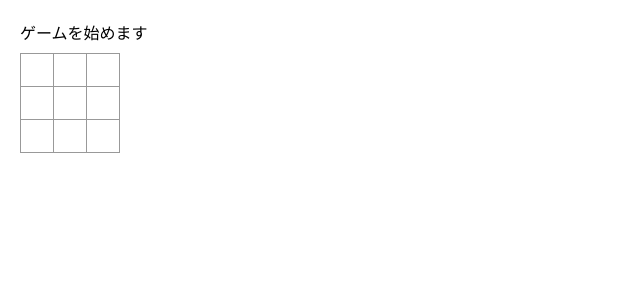
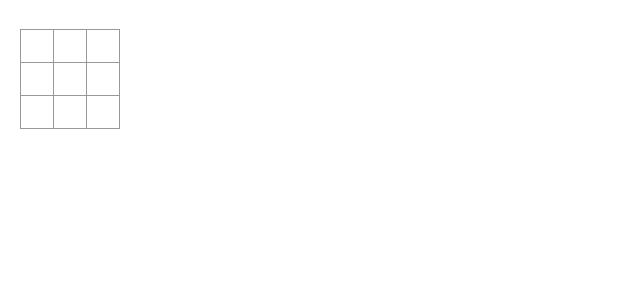
Before and after one commit to naokiuma/react_tutorial_ts, a React (Create React App) app: page / in a window 1280 px wide. Shown: the top 300 px of the page, without its empty margins (0-640 px from the left). Built offline with nearby package versions, Linux system fonts and the light colour scheme.

Commit message:
全体像

```diff
--- a/src/App.tsx
+++ b/src/App.tsx
@@ -1,93 +1,57 @@
 import { useState } from "react";
 import {calculateWinner} from "../src/library/calculateWinner"
 
-type SquareType = {
-	value:number|string
-}
+
+//色ん関数の書き方はこちらも参考に。
 
 
-// パターン1_A アロー関数、型定義をジェネリックで行う方法。typeを利用。-------------
-// 凡庸的な型を定義する方法。React.FCは関数コンポーネントを定義する型で、React.FC<T>という形で使用する。
-// const Square:React.FC<SquareType> = (props) =>{
-// 	function handleClick() {
-// 		console.log('clicked!');
-// 	}
+/*スクエア--------------------*/
 
-// 	return <button onClick={handleClick} className="square">{props.value}</button>
-// }
-
-// パターン２_A アロー関数で、型定義をジェネリックを使わずにtypeのみ行う--------------
-// const Square = (props:SquareType) =>{
-// 	return <button className="square">{props.value}</button>
-// }
-
-// パターン２_B 通常の関数で、型定義をジェネリックを使わずにtypeのみ行う--------------
-// function Square(props:SquareType){
-// 	return <button className="square">{props.value}</button>
-// }
-
-//パターン３_A アロー関数で、型定義を直に書く---------------
-// const Square =({value}:{value:number}) =>{
-// 	return <button className="square">{value}</button>
-// }
-
-// パターン3_B 通常の関数で、型定義を直に書く---------------
-// function Square({value}:{value:number}){
-// 	return <button className="square">{value}</button>
-// }
-
-// function Square({value}:{value:number}) {
-// 	return <button className="square">{value}</button>;
-// }
-
-// function  Square({value}:{value:number}):JSX.Element{
-// 	return <button className="square">{value}</button>
-// }
-
-type SquareProps ={
+type SquareProps = {
 	value:number;
-	onSquareClick?:()=> void
-
+	onSquareClick:()=> void//boardからは無名関数が渡っている。ちなみに、boardで　handleClick(0)　とかいたら、その実行の結果がプロパティで渡ってくるので注意。
 }
-function Square(props:SquareProps){
+function Square(props:SquareProps):JSX.Element{
 	return <button className="square" onClick={props.onSquareClick}>{props.value}</button>
 }
 
 
+/*ボード--------------------*/
+type BoardProps = {
+	xIsNext:boolean;
+	squares:any;
+	onplay:Function//gameからは名前付き関数が渡っている。
+}
+
+
+function Board(props:BoardProps):JSX.Element {
+	const [squares,setSquares] = useState(Array(9).fill(''))
+	// const [gameStatus,setgameStatus] = useState('ゲームを始めます');
+	let gameStatus;
 
 
 
-function Board():JSX.Element {
-	const [squares,setSquares] = useState(Array(9).fill(''))
-	const [xIsNext,setNext] = useState(true);
-	const [gameStatus,setgameStatus] = useState('ゲームを始めます');
-
-
+	// borad定義の関数
 	function handleClick(i:number){
 		//同じ箇所をクリックししてる、またはすでに終了していたら終了
 		if(squares[i] || calculateWinner(squares)) return
-
-
 		const nextSquares = squares.slice();
 
 		//次の番手をセット
-		nextSquares[i] = xIsNext ? 'X' : '○';
+		nextSquares[i] = props.xIsNext ? 'X' : '○';
+		props.onplay(nextSquares);
 
 		//盤石に新しい情報をセット
 		setSquares(nextSquares)
 
 		//勝者判定
 		const winner = calculateWinner(nextSquares);
-
-		//次のプレイヤー（trueかかfalseか）を定義
-		setNext(!xIsNext)
-
+		//メッセージセット
 		if(winner){
-			setgameStatus("Winner: " + winner);
+			gameStatus = "Winner: " + winner;
 		}else{
-			setgameStatus("Next player: " + (xIsNext ? 'X' : '○'));
+			gameStatus = "Next player: " + (props.xIsNext ? 'X' : '○');
 		}
-
 	}
 
 	return (
@@ -95,28 +59,23 @@ function Board():JSX.Element {
 		    <div className="status">{gameStatus}</div>
 			<div className="board-row">
 				{/* propsは文字列の場合は{}で包まなくてもいい} */}
-
-
-				{/* これだと返り値が入ってしまうので、エラーになる。 */}
 				{/* <Square value={squares[0]} onClick={handleClick(0)}/> */}
-
+				{/* ↑これだと関数の返り値がプロパティに入ってしまう */}
 				<Square value={squares[0]} onSquareClick={() => handleClick(0)}/>
 				<Square value={squares[1]} onSquareClick={() => handleClick(1)}/>
 				<Square value={squares[2]} onSquareClick={() => handleClick(2)}/>
+			</div>
 
-
-			</div>
 			<div className="board-row">
 				<Square value={squares[3]} onSquareClick={() => handleClick(3)}/>
 				<Square value={squares[4]} onSquareClick={() => handleClick(4)}/>
 				<Square value={squares[5]} onSquareClick={() => handleClick(5)}/>
+			</div>
 
-			</div>
 			<div className="board-row">
 				<Square value={squares[6]} onSquareClick={() => handleClick(6)}/>
 				<Square value={squares[7]} onSquareClick={() => handleClick(7)}/>
 				<Square value={squares[8]} onSquareClick={() => handleClick(8)}/>
-
 			</div>
 
 		</>
@@ -127,11 +86,25 @@ function Board():JSX.Element {
 //これをデフォルトのコンポーネントとしてエクスポートする。
 // board、gameコンポーネントにはexport defaultの記述がないのはそういうこと。
 export default function Game(){
+	const [xIsNext,setNext] = useState(true);
+
+
+	const [history,setHistory] = useState([Array(9).fill('')])
+	const curretSquares = history[history.length - 1];
+
+	function onplay(nextSquares:[number]){
+		console.log('handlePlay')
+		console.log(xIsNext)
+		setHistory([...history,nextSquares])
+		setNext(!xIsNext)
+
+	}
 
 	return (
 		<div className="game">
 			<div className="game-board">
-				<Board/>
+				{/* board→squareと違い、名前付きの関数 (onplay)を返す */}
+				<Board xIsNext={xIsNext} squares={curretSquares} onplay={onplay} />
 			</div>
 		</div>
 	)
--- a/src/index.tsx
+++ b/src/index.tsx
@@ -8,9 +8,9 @@ const root = ReactDOM.createRoot(
   document.getElementById('root') as HTMLElement
 );
 root.render(
-  <React.StrictMode>
+//   <React.StrictMode>
     <App />
-  </React.StrictMode>
+//   </React.StrictMode>
 );
 
 // If you want to start measuring performance in your app, pass a function
```
